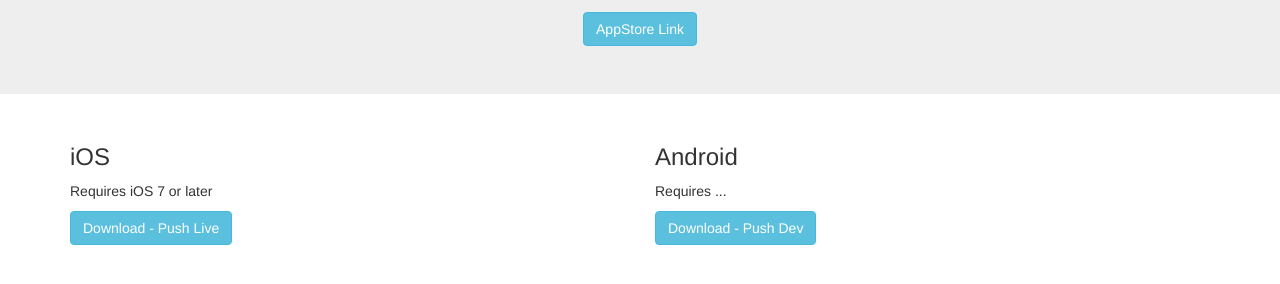
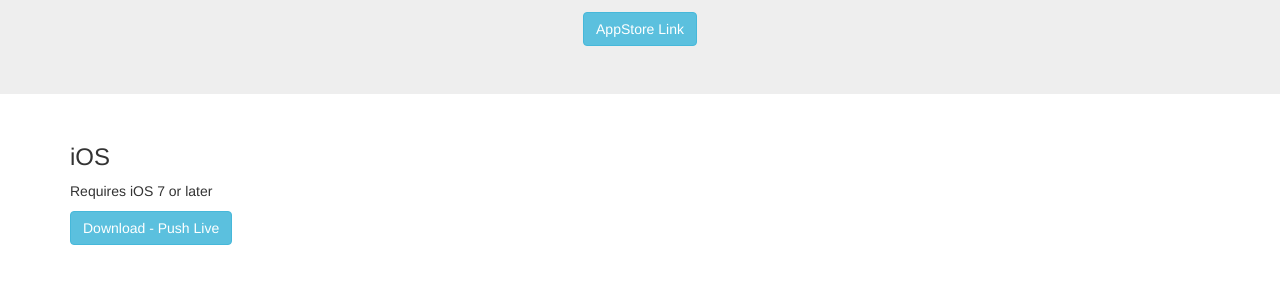
Before and after one commit to JosephRifkin/koreanair, a plain HTML site: page index.html in a window 1280 px wide. Shown: the part 180-464 px from the top of the page. Drawn offline with nearby package versions, Linux system fonts and the light colour scheme.

Commit message:
링크 통합

```diff
--- a/index.html
+++ b/index.html
@@ -23,11 +23,6 @@
       <p>Requires iOS 7 or later</p>
       <a href="itms-services://?action=download-manifest&url=https://gitlab.com/HIST-RELEASE/koreanair/raw/master/ios/devap/koreanair.plist" class="btn btn-info" role="button">Download - Push Live</a>
     </div>
-    <div class="col-sm-6">
-      <h3>Android</h3>
-      <p>Requires ...</p>
-      <a href="itms-services://?action=download-manifest&url=https://gitlab.com/HIST-RELEASE/koreanair/raw/test01/ios/devap/koreanair.plist" class="btn btn-info" role="button">Download - Push Dev</a>
-    </div>
   </div>
 </div>
 
```
